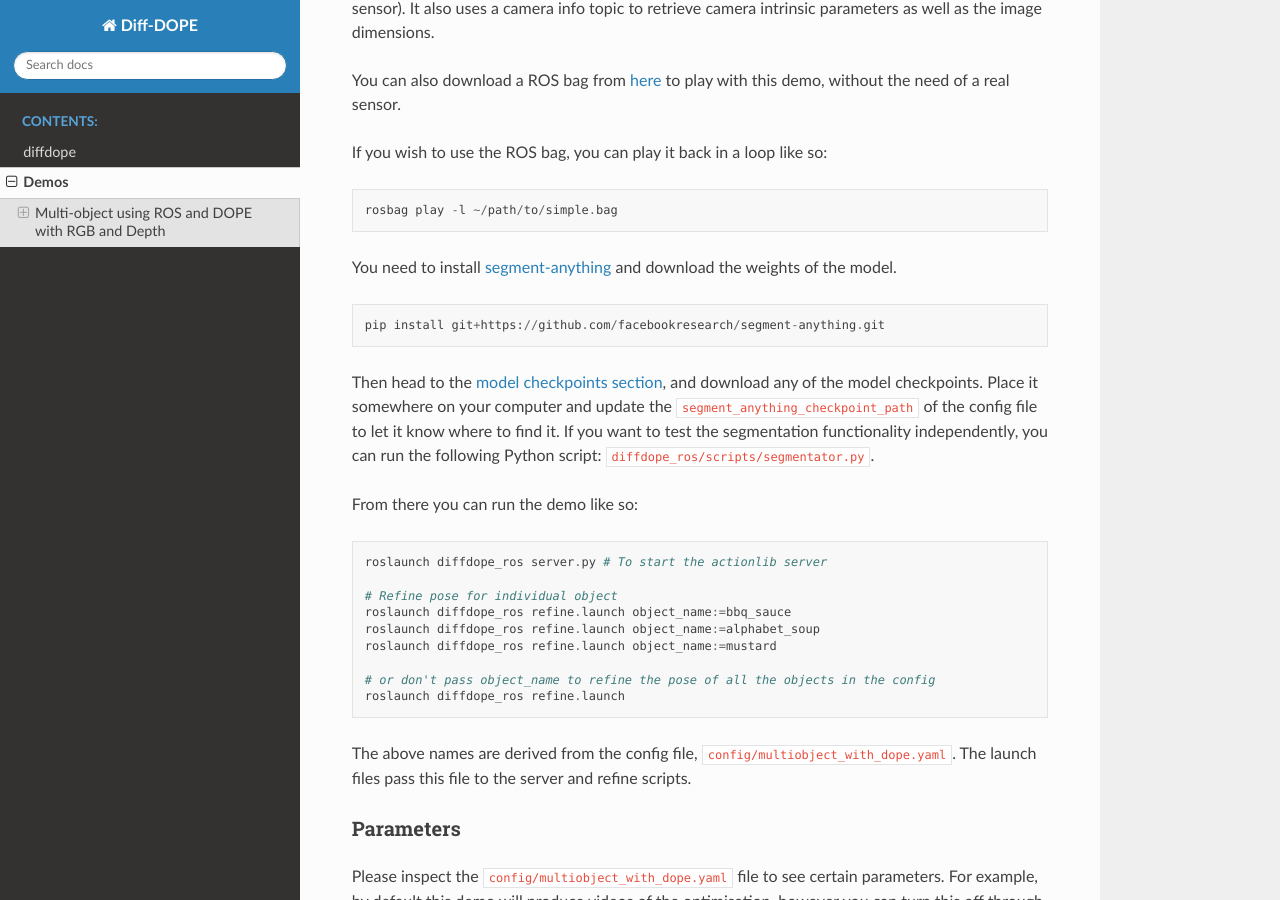
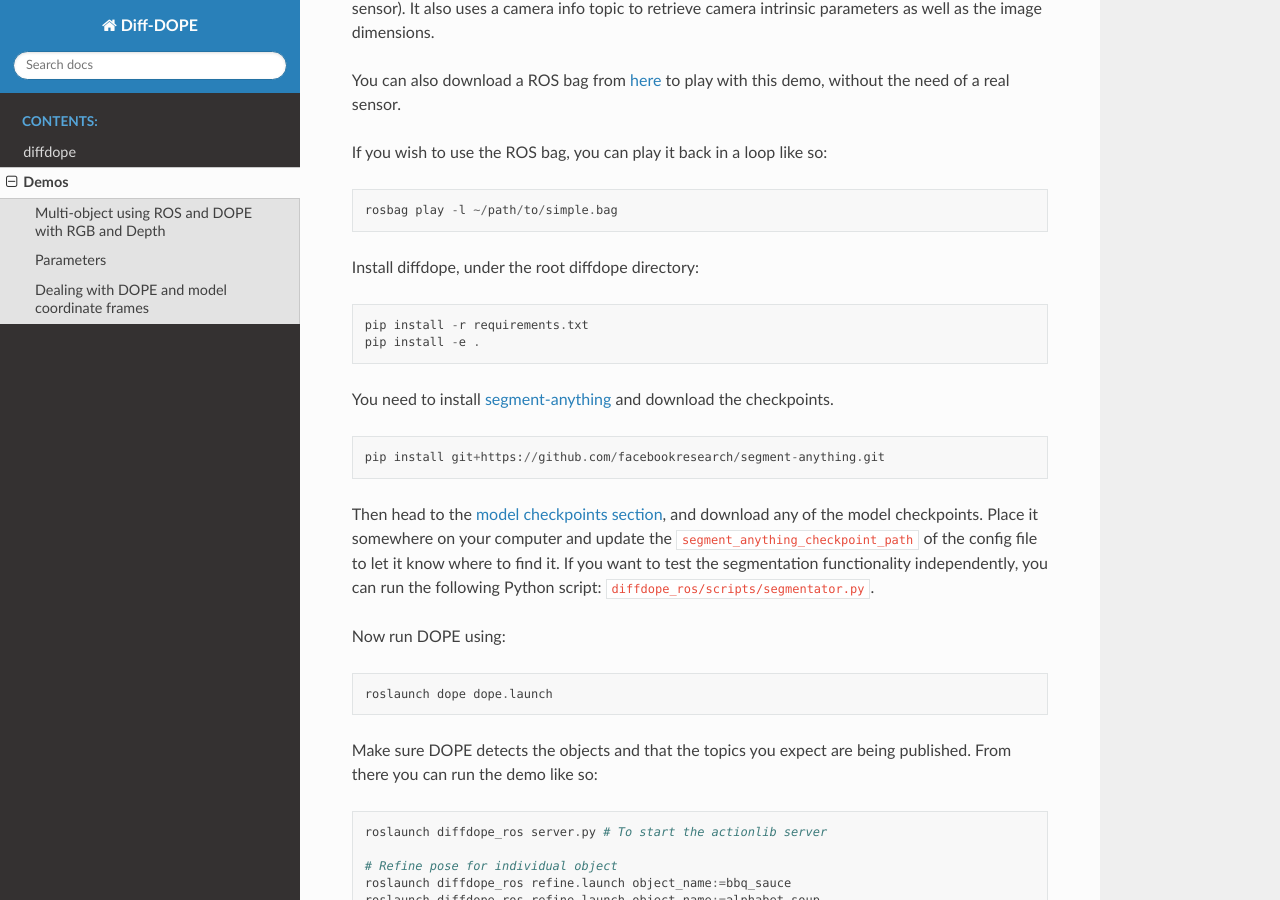
Before and after one commit to NVlabs/diff-dope, a Sphinx documentation site: the page built from docs/demos.rst, in a window 1280 px wide and 900 px high, scrolled down 595 px. Built offline with Sphinx 7.4.7 and the Read the Docs theme 2.0.0, drawn with Linux system fonts in a browser that asks for light colours.

Commit message:
Updated docs to include step to run DOPE.

```diff
--- a/docs/demos.rst
+++ b/docs/demos.rst
@@ -37,9 +37,17 @@ If you wish to use the ROS bag, you can play it back in a loop like so:
     rosbag play -l ~/path/to/simple.bag
 
 
+Install diffdope, under the root diffdope directory:
+
+.. code::
+
+    pip install -r requirements.txt
+    pip install -e .
+
+
 You need to install
 `segment-anything <https://github.com/facebookresearch/segment-anything>`_
-and download the weights of the model.
+and download the checkpoints.
 
 .. code::
 
@@ -53,7 +61,15 @@ to let it know where to find it. If you want to test the segmentation
 functionality independently, you can run the following Python script:
 ``diffdope_ros/scripts/segmentator.py``.
 
-From there you can run the demo like so:
+Now run DOPE using:
+
+.. code::
+
+   roslaunch dope dope.launch
+
+
+Make sure DOPE detects the objects and that the topics you expect are being
+published. From there you can run the demo like so:
 
 .. code::
 
@@ -71,7 +87,7 @@ The above names are derived from the config file, ``config/multiobject_with_dope
 The launch files pass this file to the server and refine scripts.
 
 Parameters
-************************
+--------------------------------------------------
 
 Please inspect the ``config/multiobject_with_dope.yaml`` file to see certain
 parameters. For example, by default this demo will produce videos of the
@@ -80,7 +96,7 @@ to speed things up. You can also adjust certain optimisation parameters from
 the config file.
 
 Dealing with DOPE and model coordinate frames
-************************
+--------------------------------------------------
 
 Please note the following important details when you try to use a new object
 and pose from DOPE:
```
